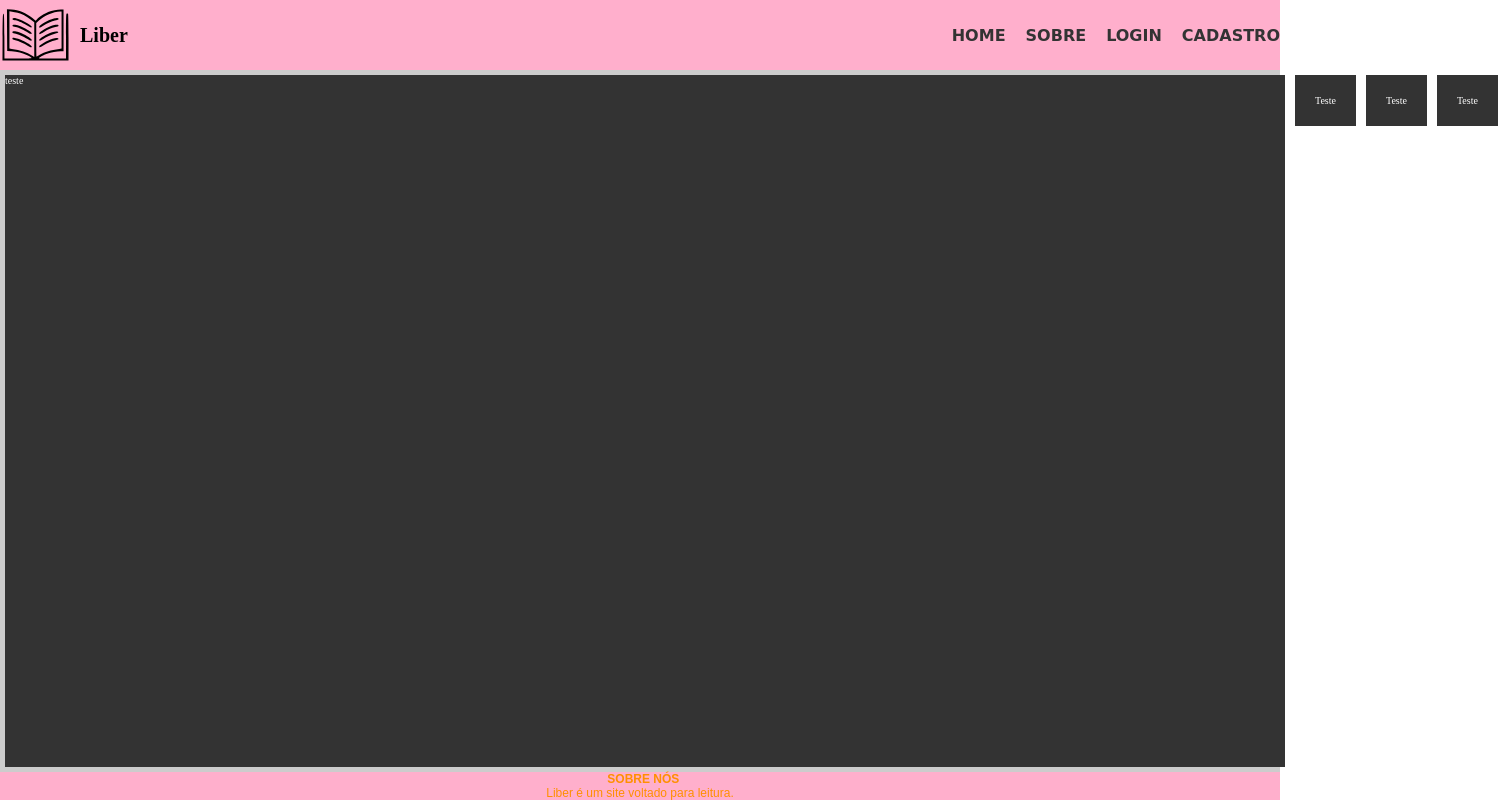
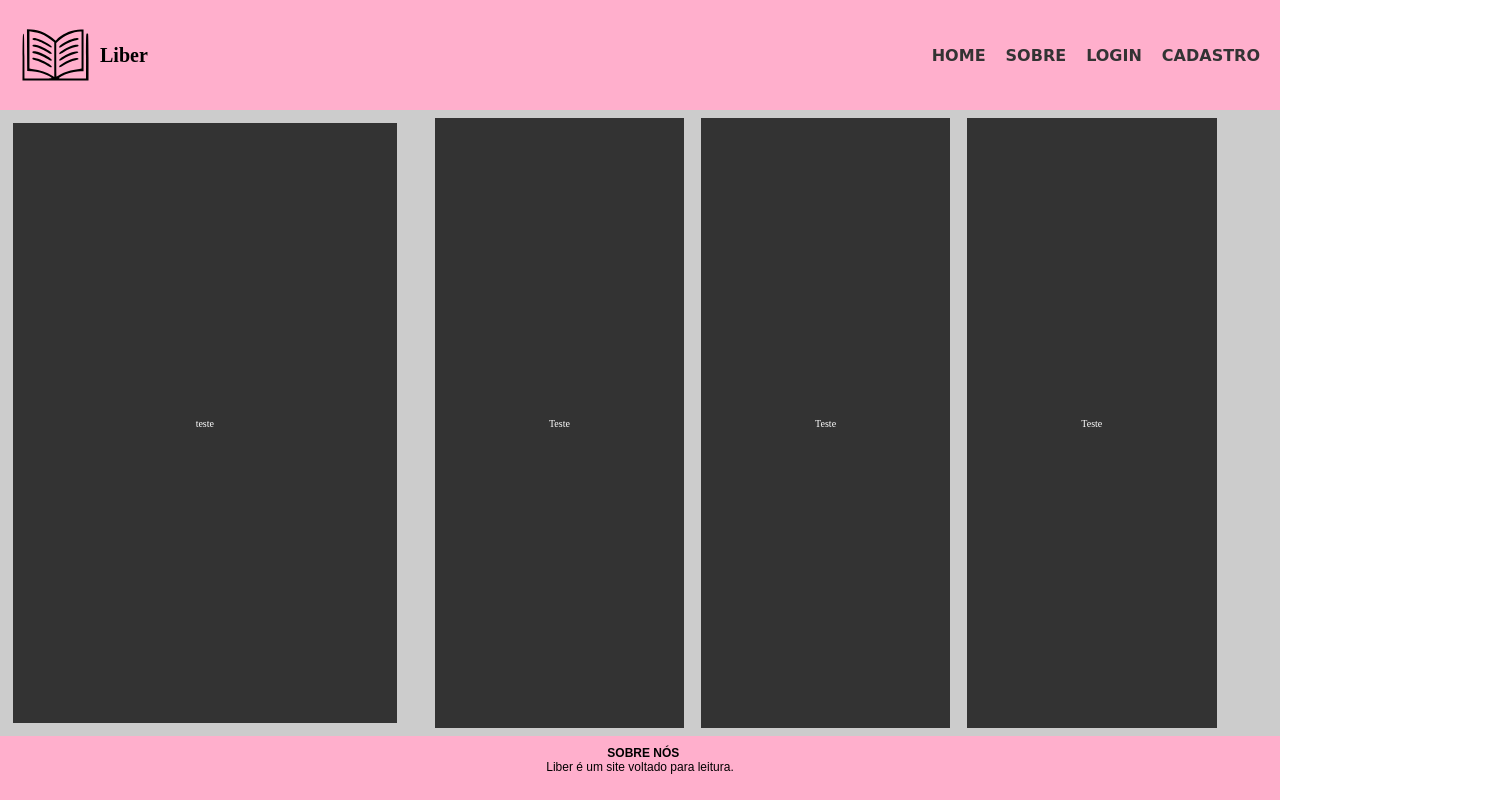
Before and after one commit to LeandroGiacomini/PorqueOCssDeviaAcabar, a React (Vite) app: page / in a window 1280 px wide. Shown: the whole page, 1498 px wide, since content can reach past the window. Built offline with nearby package versions, Linux system fonts and the light colour scheme.

Commit message:
Eu odeio muito o css

```diff
--- a/src/Style/Global.jsx
+++ b/src/Style/Global.jsx
@@ -8,10 +8,10 @@ const GlobalStyle = createGlobalStyle`
         box-sizing: border-box;
     }
     html,body{
-        max-height: 100vh;
-        max-width: 100vw;
-        min-height: 100vh;
-        min-width: 100vw;
+        max-height: 100%;
+        max-width: 100%;
+        min-height: 100%;
+        min-width: 100%;
 
         text-rendering: optimizeLegibility;
         font-family: cursive;
@@ -20,10 +20,10 @@ const GlobalStyle = createGlobalStyle`
         font-size: 62.5%;
     }
     #root{
-        max-height: 100vh;
-        max-width: 100vw;
-        min-height: 100vh;
-        min-width: 100vw;
+        max-height: 100%;
+        max-width: 100%;
+        min-height: 100%;
+        min-width: 100%;
     }
     .link{
         text-decoration: none;
--- a/src/pages/Components/Navbar/Style.jsx
+++ b/src/pages/Components/Navbar/Style.jsx
@@ -24,7 +24,7 @@ const Navbar = styled.div`
     margin-right: 100%;
     display: flex;
     justify-content: space-between;
-
+    padding: 20px;
 
 `;
 
--- a/src/pages/Components/footer/style.jsx
+++ b/src/pages/Components/footer/style.jsx
@@ -3,9 +3,10 @@ import styled from "styled-components";
 export const Footer = styled.div`
     background-color: #ffafcc;
     font-size: larger;
-    color: #fe9001;
+    color: dark;
     width: 100%;
-    min-height: 20%;
+    padding-top: 10px;
+    min-height: 8vh;
     text-align: center;
     font-family: 'Sen', sans-serif;
     align-items: center;
--- a/src/pages/Home/Home.jsx
+++ b/src/pages/Home/Home.jsx
@@ -1,17 +1,19 @@
 import React from 'react';
 import { Foter } from '../Components/footer/Footer.jsx';
 import { App } from '../Components/Navbar/Navbar.jsx';
-import { Centro, Conteudo, Principal, Secundario } from './Style.jsx';
+import { Alinha, Centro, Conteudo, Principal, Secundario } from './Style.jsx';
 
 export function Home(){
     return(
             <Conteudo >
                 <App />
                 <Centro>
+
                     <Principal>
                         teste
                     </Principal>
 
+                    <Alinha>
                         <Secundario>
                             Teste
                         </Secundario>
@@ -23,6 +25,7 @@ export function Home(){
                         <Secundario>
                             Teste
                         </Secundario>
+                    </Alinha>
                 </Centro>
                 <Foter />
            </Conteudo>
--- a/src/pages/Home/Style.jsx
+++ b/src/pages/Home/Style.jsx
@@ -6,7 +6,7 @@ export const Conteudo = styled.div`
     max-height: 100%;
     max-width: 100%;
     min-height: 100vh;
-    min-width: 100vw;
+
     display: flex;
     flex-direction: column;
 
@@ -17,31 +17,50 @@ export const Centro = styled.div`
     display: flex;
     flex-direction: row;
     flex-grow: 5;
-    min-width: 50vw;
+    max-height: 100%;
+    max-width: 100%;
+    min-height: 100%;
+    min-width: 100%;
 
 `;
 
 export const Principal = styled.div`
-
+    display: flex;
+    justify-content: center;
+    align-items: center;
     background-color: #333;
     color: #fff;
-
-    margin: 5px;
-    min-width: 100%;
     max-height: 100%;
-    min-height:100% ;
+    max-width: 100%;
+    min-width: 30%;
+    margin: 1%;
+    min-height: 50% ;
 `;
 
 
+export const Alinha = styled.div`
+    display: flex;
+    flex-direction: row;
+    flex-grow: 5;
+    justify-content: center;
+    max-height: 50%;
+    max-width: 50%;
+    min-height: 40%;
+    min-width: 65%;
+`
 
 
 export const Secundario = styled.div`
 
+
+    display: flex;
+    justify-content: center;
+    align-items: center;
     background-color: #333;
     color: #fff;
-    padding: 20px;
-    margin: 5px;
-    height: 60%;
+    margin: 1%;
+    min-width: 30%;
+    min-height: 10%;
 
 `;
 
```
Lines whose indentation alone changed are shown as unchanged.
